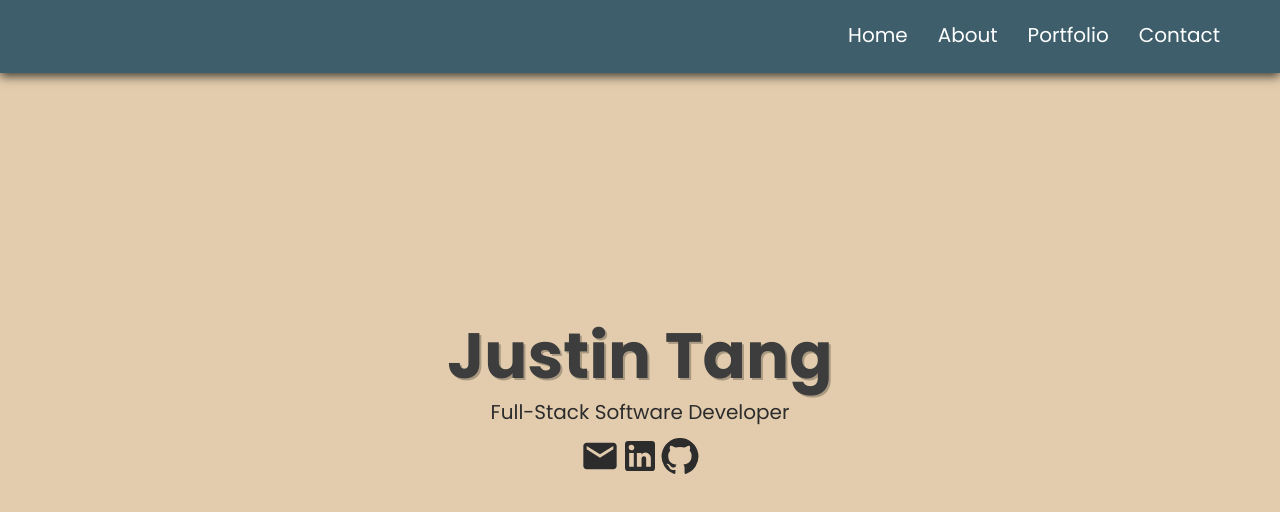
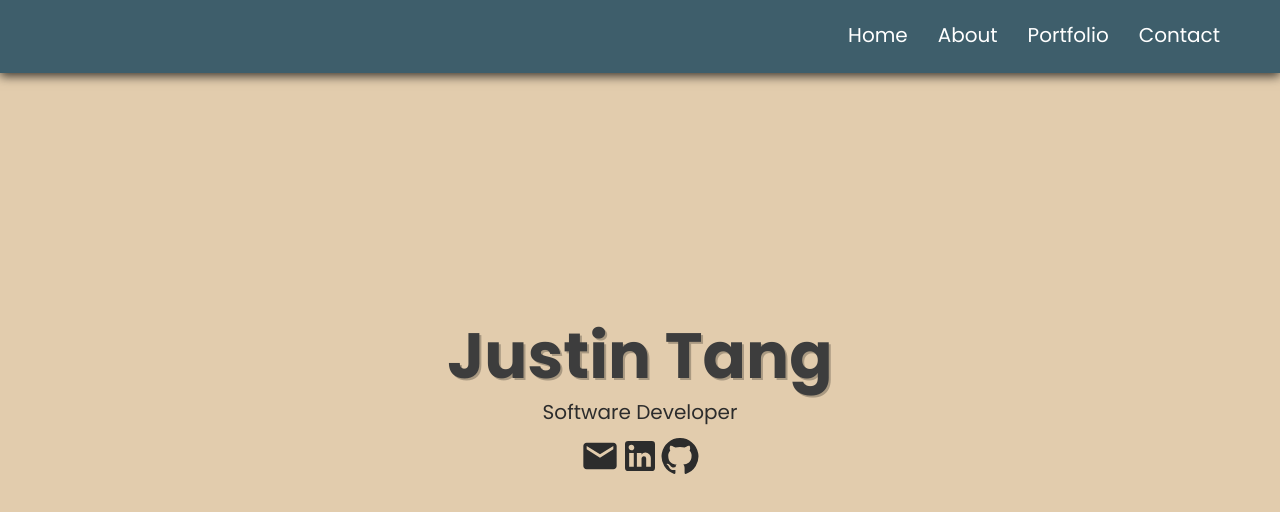
Before and after one commit to justintang510/justintang510.github.io, a React (Create React App) app: page / in a window 1280 px wide. Shown: the part 77-589 px from the top of the page. Built offline with nearby package versions, Linux system fonts and the light colour scheme.

Commit message:
fixed title

```diff
--- a/src/components/About.js
+++ b/src/components/About.js
@@ -4,7 +4,7 @@ const About = () => {
   return (
     <div>
       <h1>About Me</h1>
-      <p>I am a full-stack software developer specializing in JavaScript, React, CSS and Node.js. I am passionate about building user-friendly applications and designing aesthetic user interfaces.</p>
+      <p>I am a software developer specializing in JavaScript, React, CSS and Node.js. I am passionate about building user-friendly applications and designing aesthetic user interfaces.</p>
       <p>I've previously worked as a Senior Quality Analyst for the Monetization Support Team at Meta.
       I've always envisioned developing more technical skills at some point during my career; my experience at Meta inspired me to pursue software engineering so that I can solve more complex problems and leave a bigger impact on the industry.</p>
       <p>When I'm not programming, I enjoy discovering new music, watching esports and reading about completely random topics on Wikpedia. I also coach a competitive VALORANT team in my free time.</p>
--- a/src/components/Home.js
+++ b/src/components/Home.js
@@ -19,7 +19,7 @@ const Home = () => {
   return (
     <>
       <h1>Justin Tang</h1>
-      Full-Stack Software Developer
+      Software Developer
       <div className="icons">
         <EmailIcon onClick={event =>  window.open('mailto:tangjustin2@gmail.com')} sx={iconStyle}/>
         <LinkedInIcon onClick={event =>  window.open('https://www.linkedin.com/in/justintang510/')} sx={iconStyle}/>
--- a/src/components/Portfolio.js
+++ b/src/components/Portfolio.js
@@ -33,7 +33,7 @@ const Portfolio = () => {
             <div className="project-info">
               <img className="project-image" src="https://i.imgur.com/vRy0TR5.png"></img>
               <div className="project-name">Atelier E-Commerce Systems Design <GitHubIcon sx={iconStyle}/></div>
-              <div className="project-desc">A server, database, and API scaled to support thousands of requests per second, as well as 30M+ records of data. Utilizes a NGINX load balancer that distributes incoming traffic across several AWS EC2 instances in order to handle increases in throughput.</div>
+              <div className="project-desc">A server, database, and API scaled to support thousands of requests per second, as well as 30M+ records of data. Utilizes an NGINX load balancer that distributes incoming traffic across several AWS EC2 instances in order to handle increases in throughput.</div>
               </div>
               <div className="tech-stack">Node.js | PostgreSQL | AWS | NGINX | Postman | k6 | Loader.io</div>
           </div>
```
Also changed, not shown: 1 other file (tests, documents, lock files or other folders).
